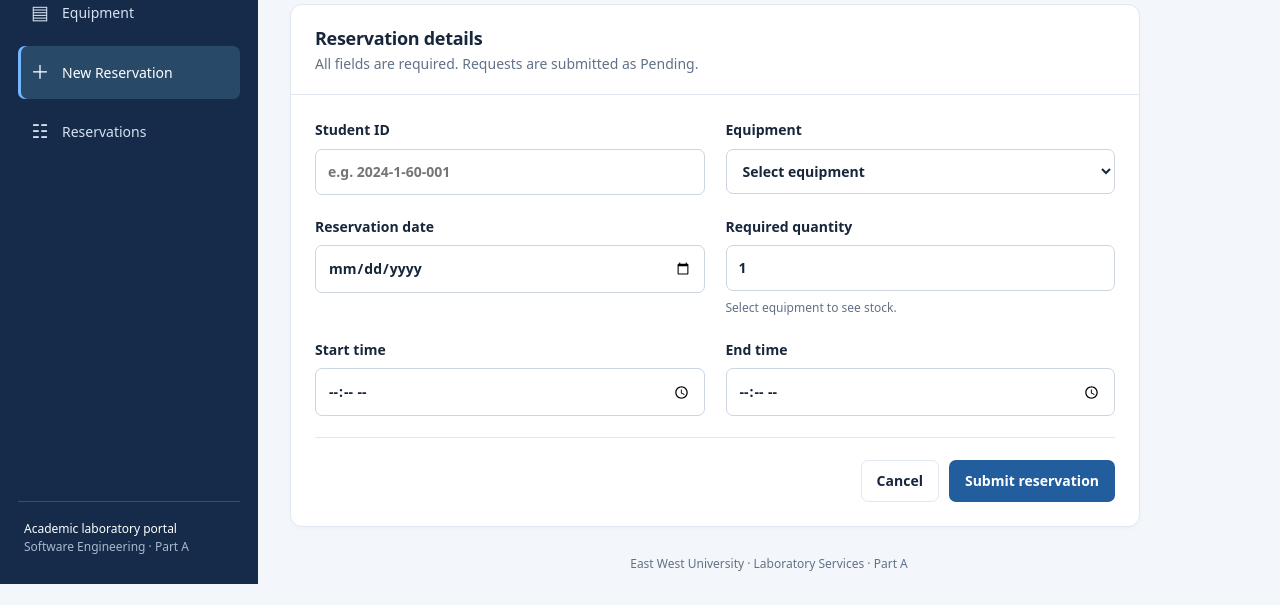
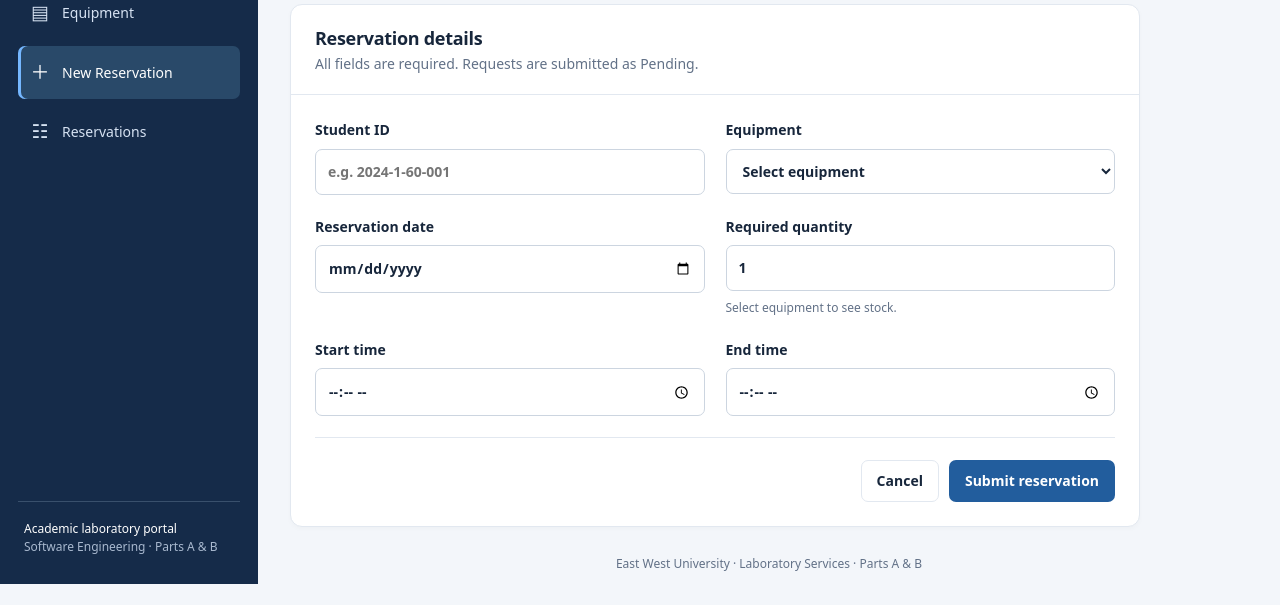
Before and after one commit to shoraimw/412_Final_Lab, a Flask app: page /reserve in a window 1280 px wide. Shown: the part 216-821 px from the top of the page. Run offline with Flask 3, Linux system fonts and the light colour scheme; data comes from the database, SQL or seed files in the repository.

Commit message:
Part B: update templates/index.html

```diff
--- a/templates/index.html
+++ b/templates/index.html
@@ -16,7 +16,7 @@
       <a href="{{ url_for(endpoint) }}" class="{{ 'active' if page == key else '' }}" {% if page == key %}aria-current="page"{% endif %}><span class="nav-icon" aria-hidden="true">{{ symbol }}</span>{{ label }}</a>
       {% endfor %}
     </nav>
-    <div class="side-footer">Academic laboratory portal<br><small>Software Engineering · Part A</small></div>
+    <div class="side-footer">Academic laboratory portal<br><small>Software Engineering · Parts A &amp; B</small></div>
   </aside>
   <main>
     <header class="topbar"><button class="menu" id="menu" aria-label="Toggle navigation" aria-controls="sidebar" aria-expanded="false">☰</button><span>University Laboratory Equipment Reservation System</span><span class="portal">EWU PORTAL</span></header>
@@ -35,7 +35,7 @@
       {% include '_reservations.html' %}</section>
       {% elif page == 'equipment' %}
       <div class="heading"><div><p class="eyebrow">INVENTORY</p><h1>Laboratory equipment</h1><p>Browse the equipment catalogue and total available stock.</p></div><a class="btn primary" href="{{ url_for('reserve') }}">+ New reservation</a></div>
-      <section class="panel"><div class="panel-head"><div><h2>Equipment catalogue</h2><p>{{ items|length }} distinct equipment items · slot availability checked on approval</p></div><input id="search" type="search" placeholder="Search equipment..." aria-label="Search equipment"></div>
+      <section class="panel"><div class="panel-head"><div><h2>Equipment catalogue</h2><p>{{ items|length }} distinct equipment items · slot availability checked on submission and approval</p></div><input id="search" type="search" placeholder="Search equipment..." aria-label="Search equipment"></div>
       <div class="table-wrap"><table id="equipment-table"><thead><tr><th>Equipment ID</th><th>Equipment name</th><th>Category</th><th>Available quantity (stock)</th></tr></thead><tbody>
       {% for item in items %}<tr><td class="muted">{{ item.id }}</td><td><strong>{{ item.name }}</strong></td><td>{{ item.category }}</td><td><span class="pill {{ 'approved' if item.quantity else 'rejected' }}">{{ item.quantity }} units</span></td></tr>{% endfor %}
       </tbody></table><p id="no-match" class="empty" hidden>No matching equipment.</p></div></section>
@@ -44,10 +44,10 @@
       <section class="panel form-panel"><div class="panel-head"><div><h2>Reservation details</h2><p>All fields are required. Requests are submitted as Pending.</p></div></div>
       <form method="post" class="form-grid" id="reservation-form">
         <input type="hidden" name="csrf_token" value="{{ csrf_token }}">
-        <label>Student ID<input name="student_id" placeholder="e.g. 2024-1-60-001" maxlength="40" required value="{{ values.get('student_id','') }}"></label>
+        <label>Student ID<input name="student_id" placeholder="e.g. 2024-1-60-001" maxlength="40" pattern="[A-Za-z0-9][A-Za-z0-9\-]*" required value="{{ values.get('student_id','') }}"></label>
         <label>Equipment<select name="equipment_id" id="equipment" required><option value="">Select equipment</option>{% for item in items %}<option value="{{ item.id }}" data-stock="{{ item.quantity }}" {% if values.get('equipment_id') == item.id %}selected{% endif %}>{{ item.name }} ({{ item.id }}) — {{ item.quantity }} units</option>{% endfor %}</select></label>
         <label>Reservation date<input type="date" name="reservation_date" min="{{ today }}" required value="{{ values.get('reservation_date','') }}"></label>
-        <label>Required quantity<input type="number" name="quantity" id="quantity" min="1" step="1" required value="{{ values.get('quantity','1') }}"><small id="stock-note">Select equipment to see stock.</small></label>
+        <label>Required quantity<input type="number" name="quantity" id="quantity" min="1" step="1" required value="{{ values.get('quantity','1') }}"><small id="stock-note" aria-live="polite">Select equipment to see stock.</small></label>
         <label>Start time<input type="time" name="start_time" id="start-time" required value="{{ values.get('start_time','') }}"></label>
         <label>End time<input type="time" name="end_time" id="end-time" required value="{{ values.get('end_time','') }}"></label>
         <div class="form-actions"><a class="btn secondary" href="{{ url_for('dashboard') }}">Cancel</a><button class="btn primary" type="submit">Submit reservation</button></div>
@@ -56,7 +56,7 @@
       <div class="heading"><div><p class="eyebrow">MANAGEMENT</p><h1>Reservation requests</h1><p>Review, approve or reject student equipment reservations.</p></div><a class="btn primary" href="{{ url_for('reserve') }}">+ New reservation</a></div>
       <section class="panel"><div class="panel-head"><div><h2>All requests</h2><p>{{ rows|length }} submitted requests</p></div></div>{% include '_reservations.html' %}</section>
       {% endif %}
-      <footer>East West University · Laboratory Services · Part A</footer>
+      <footer>East West University · Laboratory Services · Parts A &amp; B</footer>
     </div>
   </main>
 </body>
```
